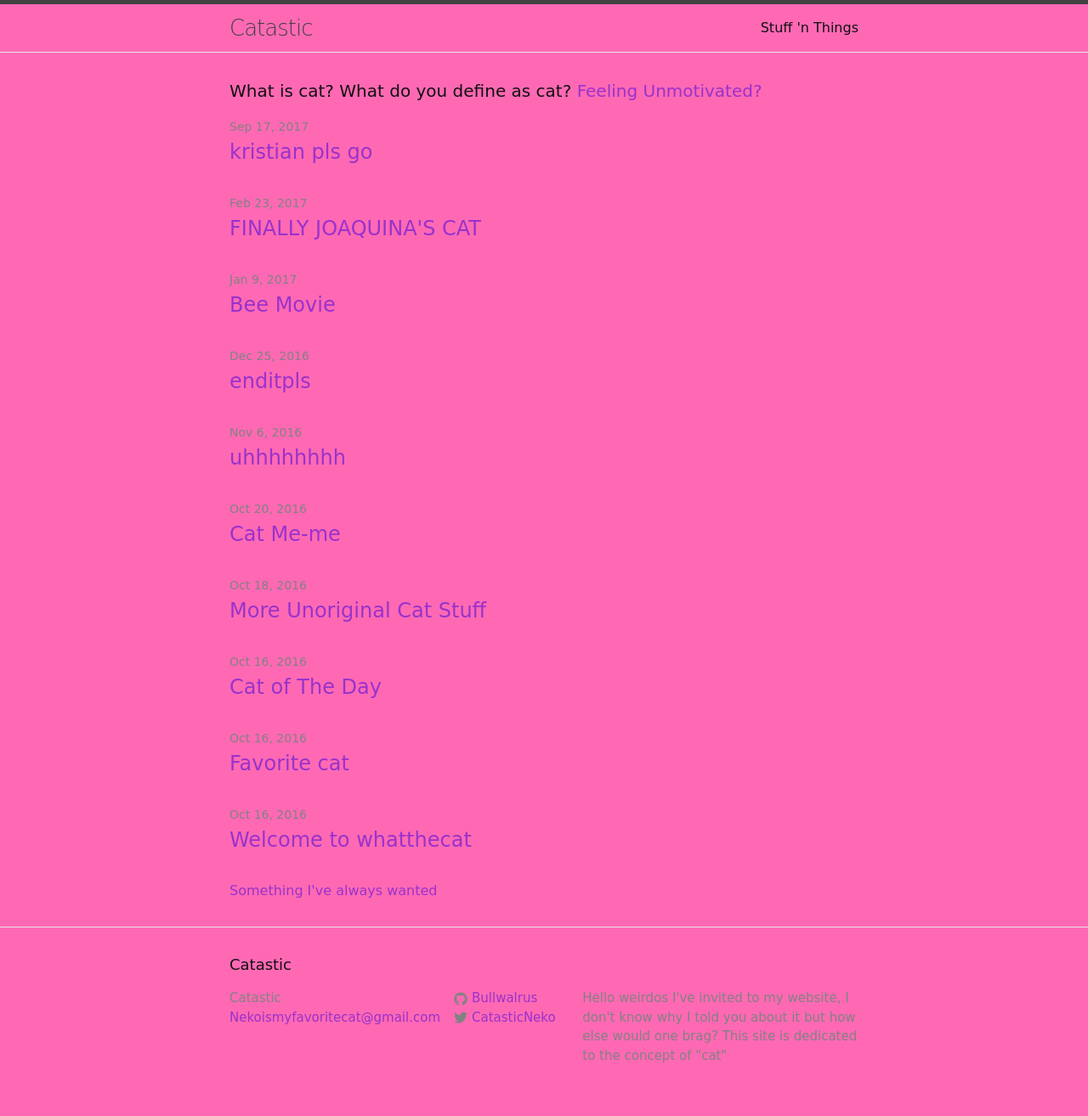
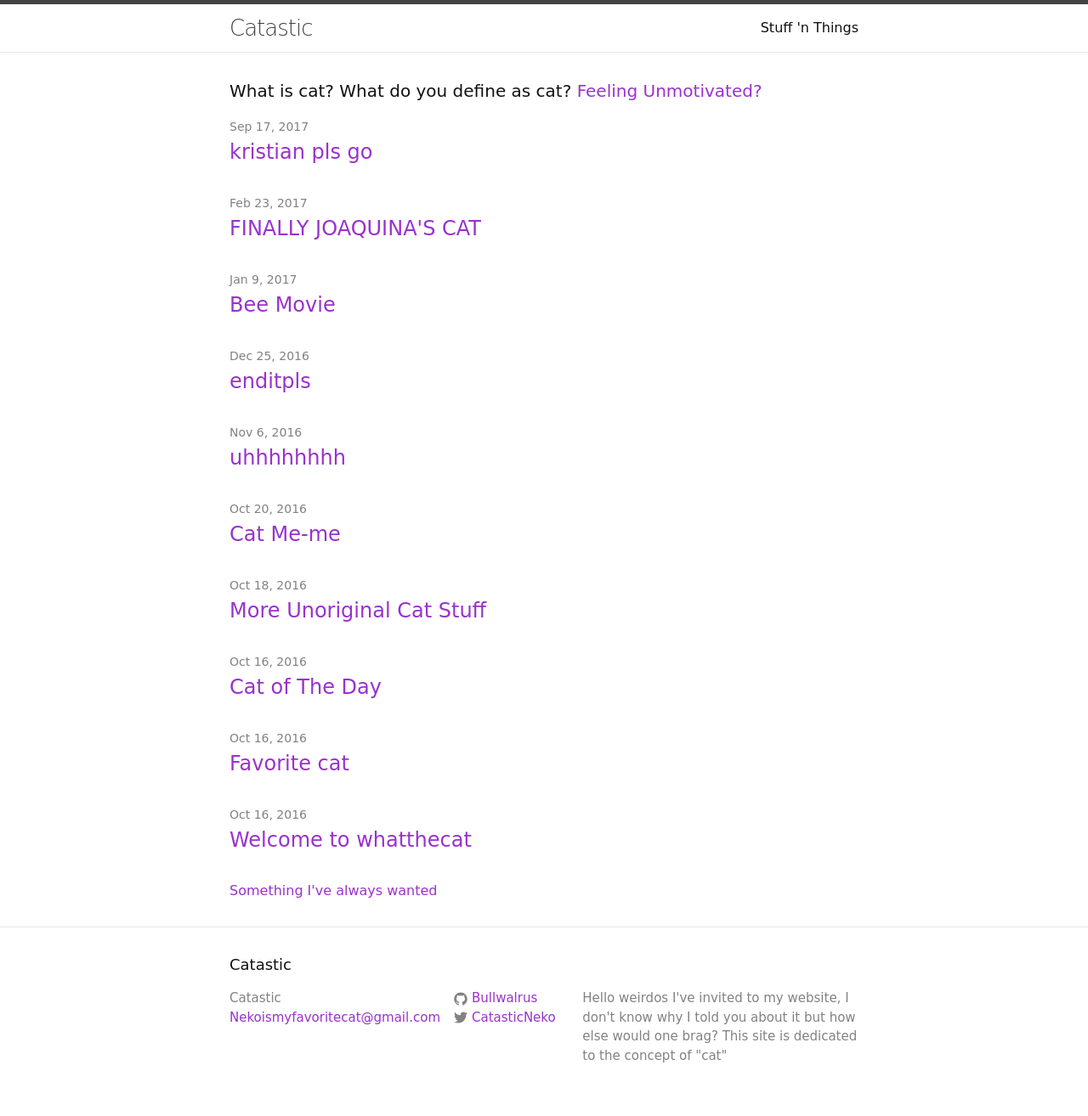
Before and after one commit to bullwalrus/Bullwalrus.github.io, a Jekyll site: the page built from index.html, in a window 1280 px wide. Shown: the whole page at 85% size. Built offline with Jekyll 4.4.1, drawn with Linux system fonts in a browser that asks for light colours.

Commit message:
Update main.scss

```diff
--- a/css/main.scss
+++ b/css/main.scss
@@ -15,7 +15,7 @@ $base-line-height: 1.5;
 $spacing-unit:     30px;
 
 $text-color:       #111;
-$background-color: #FF69B4;
+$background-color: #ffffff;
 $brand-color:      #9932CC;
 
 $grey-color:       #828282;
```
